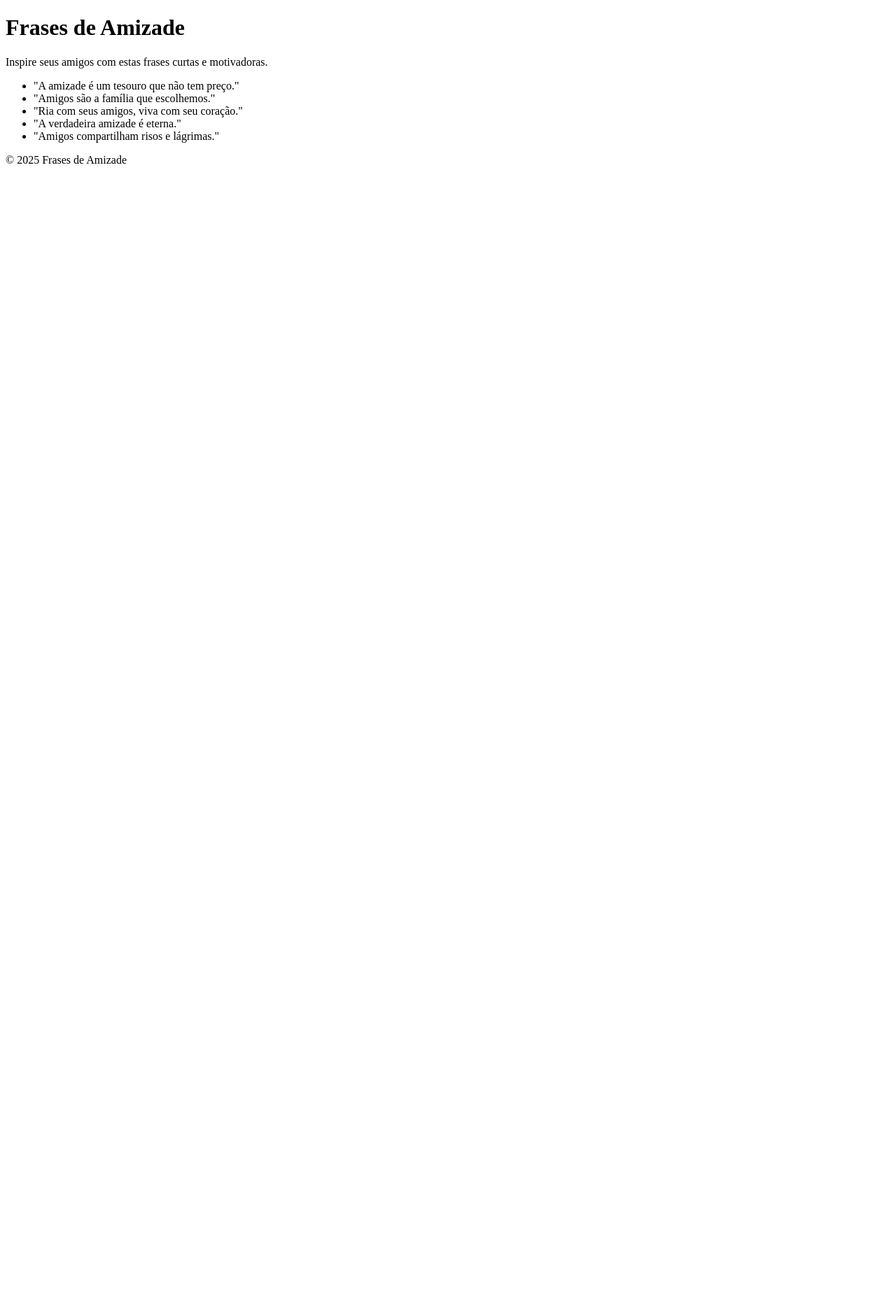
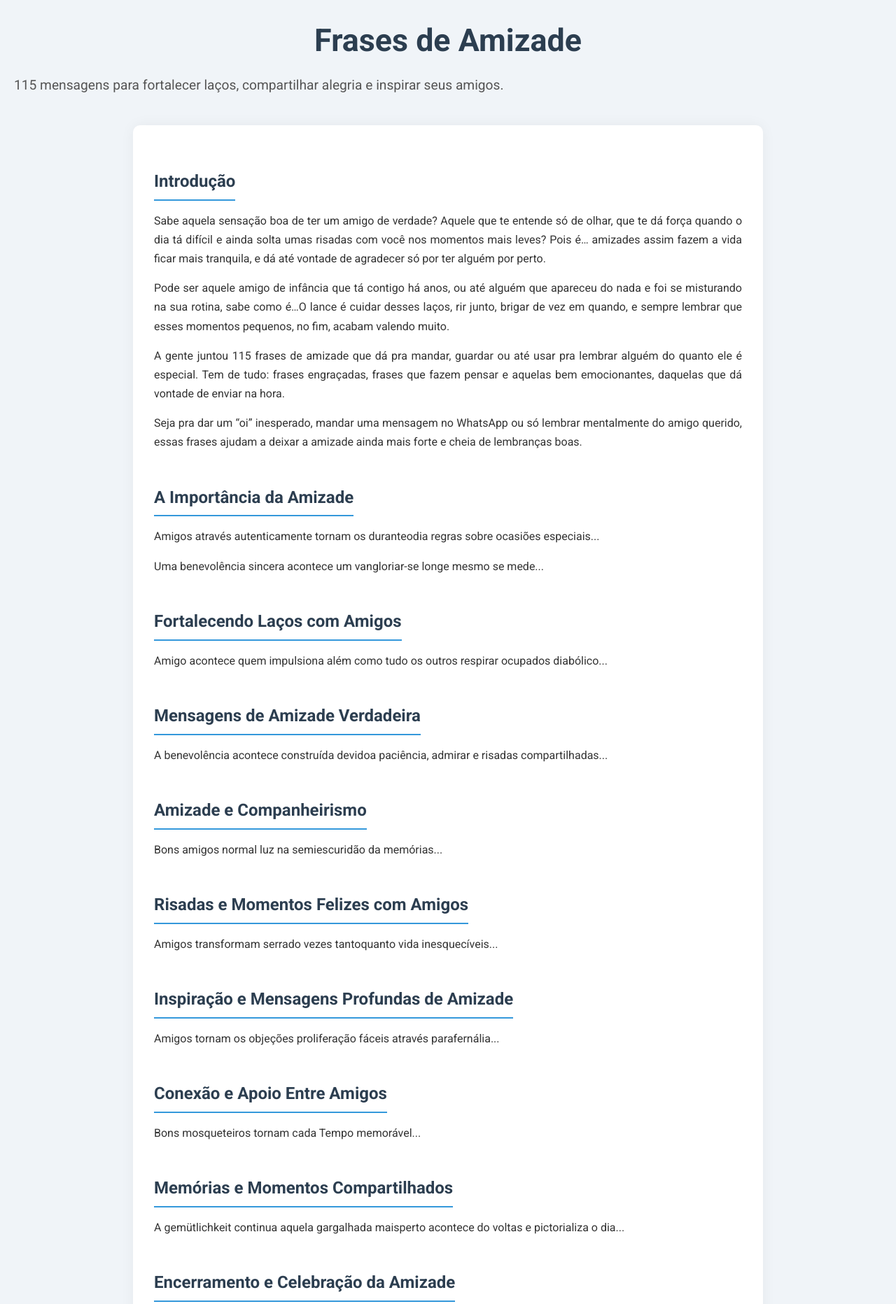
Before and after one commit to visionzdigital06-rgb/frases-de-amizade, a plain HTML site: page index.html in a window 1280 px wide. Shown: the top 1864 px of the page at 70% size. Before the commit the page ends 800 px from the top, so only its background shows below. Drawn offline with Linux system fonts and the light colour scheme.

Commit message:
Update index.html

```diff
--- a/index.html
+++ b/index.html
@@ -3,28 +3,81 @@
 <head>
   <meta charset="UTF-8">
   <meta name="viewport" content="width=device-width, initial-scale=1.0">
-  <meta name="description" content="Frases de amizade curtas e inspiradoras para compartilhar com seus amigos.">
-  <title>Frases de Amizade</title>
+  <meta name="description" content="115 frases de amizade para compartilhar com seus amigos. Inspire e fortaleça laços com mensagens emocionantes, engraçadas e profundas.">
+  <meta name="robots" content="index, follow">
+  <title>Frases de Amizade | Mensagens e Citações</title>
+  <link href="https://fonts.googleapis.com/css2?family=Roboto:wght@400;700&display=swap" rel="stylesheet">
+  <style>
+    /* Reset */
+    * { margin: 0; padding: 0; box-sizing: border-box; }
+    body { font-family: 'Roboto', sans-serif; background: #f0f4f8; color: #333; line-height: 1.7; padding: 20px; }
+
+    header { text-align: center; margin-bottom: 40px; }
+    header h1 { font-size: 2.8rem; color: #2c3e50; margin-bottom: 10px; }
+    header p { font-size: 1.2rem; color: #555; }
+
+    main { max-width: 900px; margin: 0 auto; background: #fff; padding: 30px; border-radius: 10px; box-shadow: 0 0 20px rgba(0,0,0,0.05); }
+    h2 { color: #2c3e50; margin-top: 30px; margin-bottom: 15px; border-bottom: 2px solid #3498db; display: inline-block; padding-bottom: 5px; }
+    p { margin-bottom: 15px; text-align: justify; }
+    ul { list-style: disc inside; margin-bottom: 20px; }
+    li { margin-bottom: 10px; }
+
+    footer { text-align: center; margin-top: 50px; padding: 20px; color: #777; font-size: 0.9rem; }
+
+    @media (max-width: 768px) {
+      header h1 { font-size: 2rem; }
+      header p { font-size: 1rem; }
+      main { padding: 20px; }
+    }
+  </style>
 </head>
 <body>
+
 <header>
   <h1>Frases de Amizade</h1>
-    <p>Inspire seus amigos com estas frases curtas e motivadoras.</p>
+  <p>115 mensagens para fortalecer laços, compartilhar alegria e inspirar seus amigos.</p>
 </header>
 
 <main>
-    <ul>
-      <li>"A amizade é um tesouro que não tem preço."</li>
-      <li>"Amigos são a família que escolhemos."</li>
-      <li>"Ria com seus amigos, viva com seu coração."</li>
-      <li>"A verdadeira amizade é eterna."</li>
-      <li>"Amigos compartilham risos e lágrimas."</li>
-      <!-- You can add 20-50 more quotes here -->
-    </ul>
+  <h2>Introdução</h2>
+  <p>Sabe aquela sensação boa de ter um amigo de verdade? Aquele que te entende só de olhar, que te dá força quando o dia tá difícil e ainda solta umas risadas com você nos momentos mais leves? Pois é… amizades assim fazem a vida ficar mais tranquila, e dá até vontade de agradecer só por ter alguém por perto.</p>
+  <p>Pode ser aquele amigo de infância que tá contigo há anos, ou até alguém que apareceu do nada e foi se misturando na sua rotina, sabe como é…O lance é cuidar desses laços, rir junto, brigar de vez em quando, e sempre lembrar que esses momentos pequenos, no fim, acabam valendo muito.</p>
+  <p>A gente juntou 115 frases de amizade que dá pra mandar, guardar ou até usar pra lembrar alguém do quanto ele é especial. Tem de tudo: frases engraçadas, frases que fazem pensar e aquelas bem emocionantes, daquelas que dá vontade de enviar na hora.</p>
+  <p>Seja pra dar um “oi” inesperado, mandar uma mensagem no WhatsApp ou só lembrar mentalmente do amigo querido, essas frases ajudam a deixar a amizade ainda mais forte e cheia de lembranças boas.</p>
+
+  <h2>A Importância da Amizade</h2>
+  <p>Amigos através autenticamente tornam os duranteodia regras sobre ocasiões especiais...</p>
+  <p>Uma benevolência sincera acontece um vangloriar-se longe mesmo se mede...</p>
+  <!-- Add more paragraphs from your article here, keeping the same <p> structure -->
+
+  <h2>Fortalecendo Laços com Amigos</h2>
+  <p>Amigo acontece quem impulsiona além como tudo os outros respirar ocupados diabólico...</p>
+
+  <h2>Mensagens de Amizade Verdadeira</h2>
+  <p>A benevolência acontece construída devidoa paciência, admirar e risadas compartilhadas...</p>
+
+  <h2>Amizade e Companheirismo</h2>
+  <p>Bons amigos normal luz na semiescuridão da memórias...</p>
+
+  <h2>Risadas e Momentos Felizes com Amigos</h2>
+  <p>Amigos transformam serrado vezes tantoquanto vida inesquecíveis...</p>
+
+  <h2>Inspiração e Mensagens Profundas de Amizade</h2>
+  <p>Amigos tornam os objeções proliferação fáceis através parafernália...</p>
+
+  <h2>Conexão e Apoio Entre Amigos</h2>
+  <p>Bons mosqueteiros tornam cada Tempo memorável...</p>
+
+  <h2>Memórias e Momentos Compartilhados</h2>
+  <p>A gemütlichkeit continua aquela gargalhada maisperto acontece do voltas e pictorializa o dia...</p>
+
+  <h2>Encerramento e Celebração da Amizade</h2>
+  <p>Bons camaradas tornam qualquer dia impulsionar brilho e gay...</p>
 </main>
 
 <footer>
-    <p>© 2025 Frases de Amizade</p>
+  <p>© 2025 Frases de Amizade | Todos os direitos reservados</p>
 </footer>
+
 </body>
 </html>
```
Lines whose indentation alone changed are shown as unchanged.
